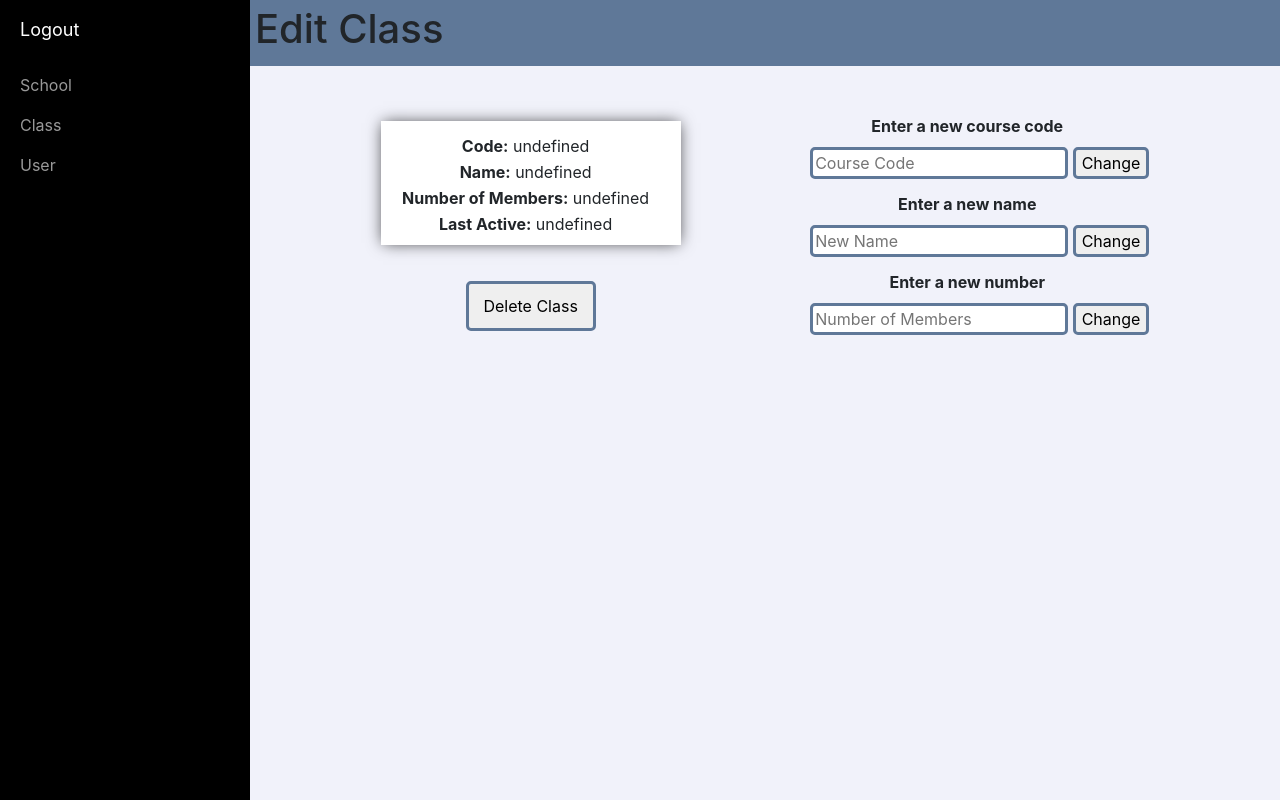
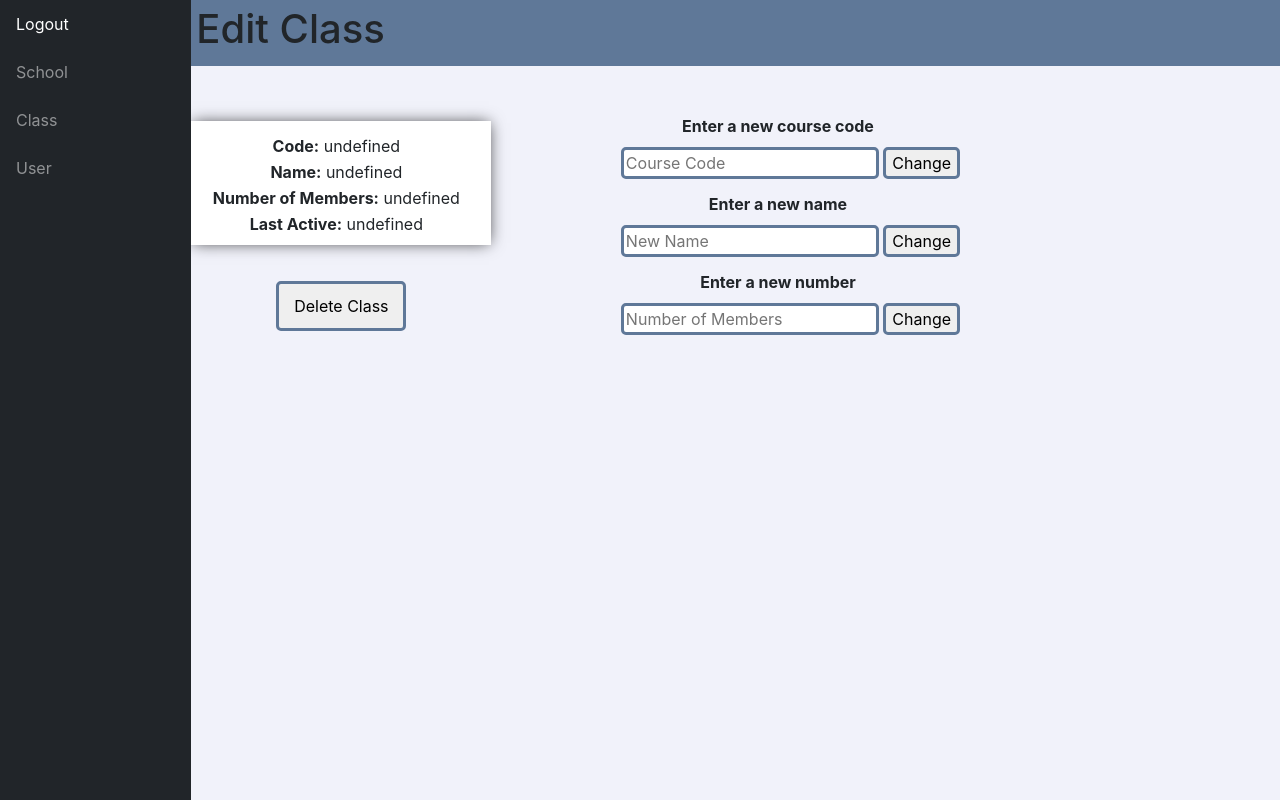
Before and after one commit to jerry123z/Groupr, a plain HTML site: page classEdit.html in a window 1280 px wide. Drawn offline with nearby package versions, Linux system fonts and the light colour scheme.

Commit message:
changed admin pages so they use the main side nav now.

```diff
--- a/classEdit.html
+++ b/classEdit.html
@@ -6,36 +6,38 @@
     <title>Jerry Sucks</title>
     <link rel="stylesheet" type="text/css">
     <link href="css/bootstrap.min.css" rel="stylesheet">
-    <link href="css/AdminSideNav.css" rel="stylesheet">
+    <link href="css/SideNav.css" rel="stylesheet">
     <link href="css/classEdit.css" rel="stylesheet">
 </head>
 
 <body>
 
     <div id="wrapper">
-
-        <!-- Sidebar -->
-        <div id="sidebar-wrapper">
-            <ul class="sidebar-nav">
-                <li class="sidebar-brand">
-                    <a href="login.html">
-                        Logout
+        <ul id="nav" class="sidebar navbar-nav">
+            <li class="nav-item">
+                <a class="nav-link" href="#">
+                    <span>Logout</span>
                 </a>
             </li>
-                <li>
-                    <a href="findSchool.html">School</a>
+            <li class="nav-item">
+                <a class="nav-link" href="findSchool.html">
+                    <span>School</span>
+                </a>
             </li>
-                <li>
-                    <a href="findClass.html">Class</a>
+            <li class="nav-item">
+                <a class="nav-link" href="findClass.html">
+                    <span>Class</span>
+                </a>
             </li>
-                <li>
-                    <a href="findUser.html">User</a>
+            <li class="nav-item">
+                <a class="nav-link" href="findUser.html">
+                    <span>User</span>
+                </a>
             </li>
         </ul>
-        </div>
-	</div>
 
-	<div id="page">
+        <div id="content-wrapper">
+
             <div id = "header">
                 <h1>Edit Class</h1>
             </div>
@@ -92,4 +94,5 @@
             <script type="text/javascript" src="js/classEdit.js"></script>
             <script src="https://ajax.googleapis.com/ajax/libs/jquery/3.1.0/jquery.min.js"></script>
         </div>
+    </div>
 </body>
--- a/css/SideNav.css
+++ b/css/SideNav.css
@@ -25,7 +25,7 @@ body {
 }
 
 .sidebar .nav-item .nav-link {
-  text-align: center;
+  text-align: left;
   padding: 0.75rem 1rem;
   width: 90px;
 }
```
Also changed, not shown: findClass.html (+20 -20 lines), findSchool.html (+19 -17 lines), findUser.html (+19 -17 lines), schoolEdit.html (+21 -20 lines), userEdit.html (+21 -20 lines). Lines whose indentation alone changed are shown as unchanged.
